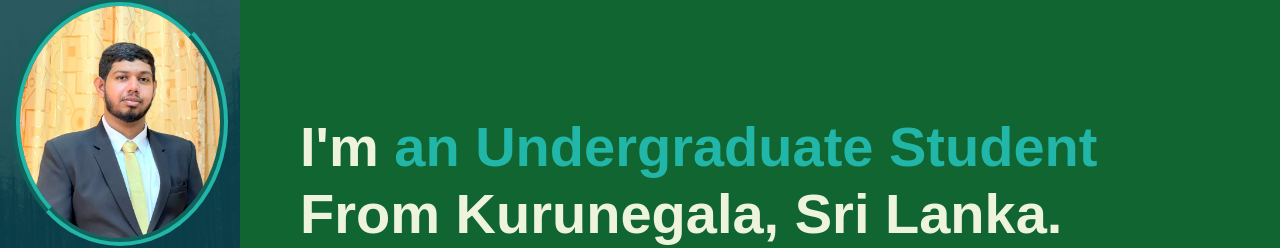
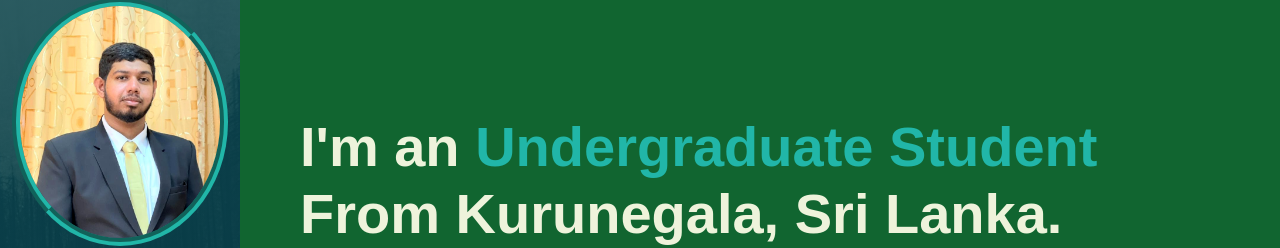
Before and after one commit to rashidsajahan/Portfolio2, a website: page index.html in a window 1280 px wide. Shown: the part 154-402 px from the top of the page. Drawn offline with Linux system fonts and the light colour scheme; a web font is replaced by a local one.

Commit message:
design changed

```diff
--- a/index.html
+++ b/index.html
@@ -106,7 +106,7 @@
           <div class="row">
             <div class="col-lg-11">
               <h1 class="display-4 fw-bold" data-aos="fade-up">
-                I'm <span class="text-brand">an Undergraduate Student</span> From
+                I'm an <span class="text-brand">Undergraduate Student</span> From
                 Kurunegala, Sri Lanka.
               </h1>
               <p class="lead mt-2 mb-4" data-aos="fade-up" data-aos-delay="300">
```
